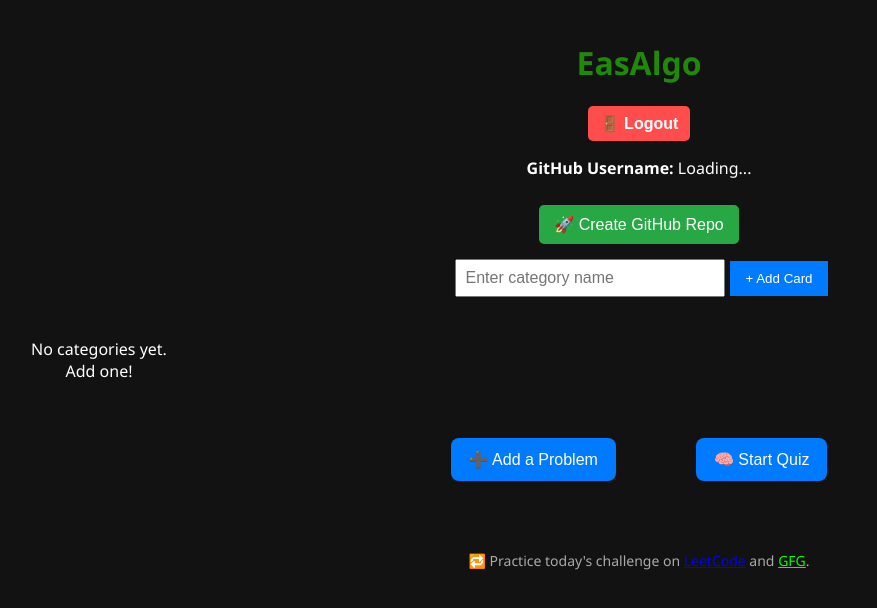
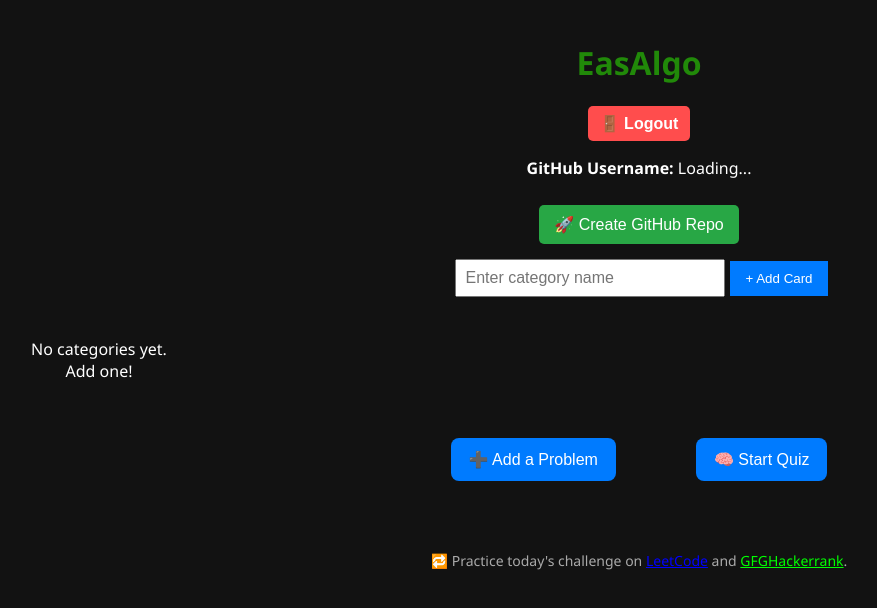
Before and after one commit to srirama2004/Algoeas, a React (Create React App) app in the folder frontend/: page /home in a window 1280 px wide. Shown: the top 608 px of the page, without its empty margins (1-878 px from the left). Built offline with nearby package versions, Linux system fonts and the light colour scheme.

Commit message:
Update Home.js

```diff
--- a/frontend/src/components/Home.js
+++ b/frontend/src/components/Home.js
@@ -183,6 +183,9 @@ const goToQuiz = () => {
   <a href="https://practice.geeksforgeeks.org/problem-of-the-day" target="_blank" rel="noopener noreferrer" style={{ color: "#0f0" }}>
     GFG
   </a>
+   <a href="https://www.hackerrank.com/domains/algorithms" target="_blank" rel="noopener noreferrer" style={{ color: "#0f0" }}>
+    Hackerrank
+  </a>
   .
 </p>
 
```
